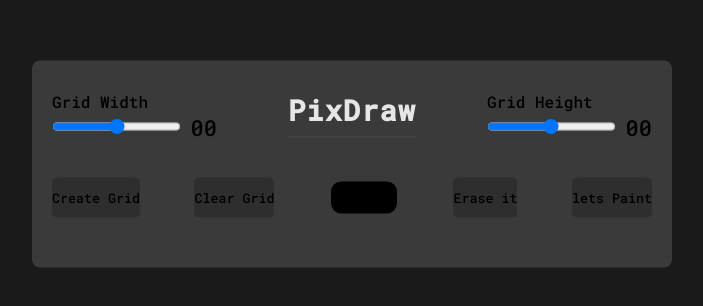
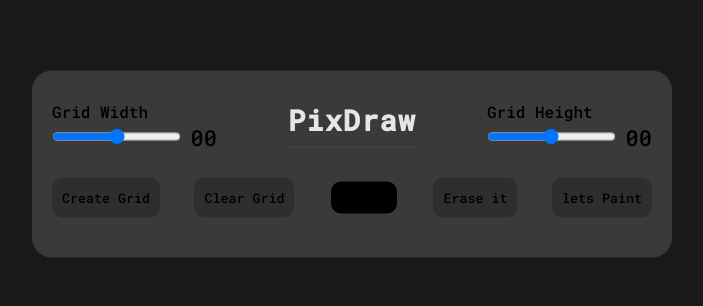
Before and after one commit to SupriyoP09/PixDraw, a plain HTML site: page index.html in a window 1280 px wide. Shown: the part 236-542 px from the top of the page, without its empty margins (288-991 px from the left). Drawn offline with Linux system fonts and the light colour scheme.

Commit message:
little UI fix

```diff
--- a/style.css
+++ b/style.css
@@ -17,7 +17,7 @@ body {
     top: 50%;
     left: 50%;
     padding: 30px 20px;
-    border-radius: 8px;
+    border-radius: 20px;
 }
 
 .card {
@@ -45,14 +45,15 @@ span {
 .opt-wrapper {
   display: flex;
   justify-content: space-between;
-  margin-bottom: 20px;
+  margin-bottom: 10px;
   gap: 10px;
 }
 
 button {
     background-color: #2E2E2E;
     border: none;
-    border-radius: 5px;
+    border-radius: 10px;
+    padding: 10px;
 }
 
 input[type="color"] {
```
